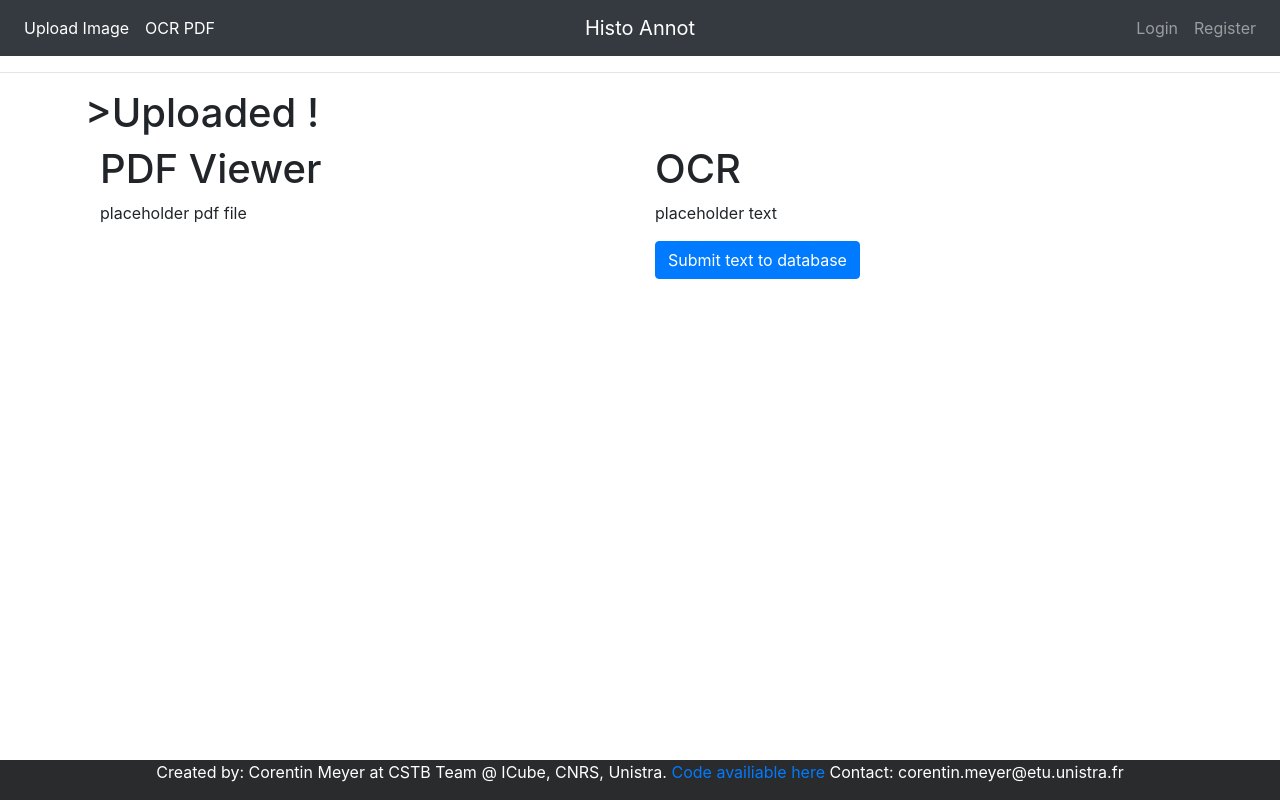
After one commit to lambda-science/IMPatienT, a Flask app: template app/templates/ocr_results.html in a window 1280 px wide. The commit adds this page. Run offline with Flask 2, Linux system fonts and the light colour scheme; the template is opened without the code that fills it: values that come from a table or form of the project are taken from there, others are empty; tables that the repository leaves empty hold one stand-in row (values such as "Sample post"); parts of the project's set-up code (start-up, migrations or seed data) failed here and were passed over; some libraries are stand-ins or nearby versions.

Commit message:
PDF Upload section for futur OCR tools

```diff
--- a/app/forms.py
+++ b/app/forms.py
@@ -111,3 +111,61 @@ class RegistrationForm(FlaskForm):
         user = User.query.filter_by(email=email.data).first()
         if user is not None:
             raise ValidationError('Email already used.')
+
+
+class PdfForm(FlaskForm):
+    pdf = FileField(validators=[
+        FileRequired(),
+        FileAllowed(["pdf"], "This file is not a valid PDF File !")
+    ],
+                    render_kw={"class": "form-control-file"})
+    patient_ID = StringField('patient_ID',
+                             validators=[DataRequired()],
+                             render_kw={
+                                 "placeholder": "Patient ID",
+                                 "class": "form-control"
+                             })
+    patient_nom = StringField('patient_nom',
+                              validators=[DataRequired()],
+                              render_kw={
+                                  "placeholder": "Patient Last Name",
+                                  "class": "form-control"
+                              })
+    patient_prenom = StringField('patient_prenom',
+                                 validators=[DataRequired()],
+                                 render_kw={
+                                     "placeholder": "Patient First Name",
+                                     "class": "form-control"
+                                 })
+
+    lang = SelectField('lang',
+                       validators=[DataRequired()],
+                       choices=app.config["LANG_LIST"],
+                       render_kw={
+                           "placeholder": "PDF Langage",
+                           "class": "form-control custom-select"
+                       })
+    submit = SubmitField('Upload', render_kw={"class": "btn btn-primary mb-2"})
+
+    def validate_patient_nom(self, patient_nom):
+        patient = Patient.query.get(self.patient_ID.data)
+        if patient is not None:
+            if patient.patient_name != patient_nom.data:
+                raise ValidationError(
+                    str('Same Patient ID with different last name already exists: '
+                        + patient.patient_name +
+                        " ; Please use another ID or correct patient name"))
+
+    def validate_patient_prenom(self, patient_prenom):
+        patient = Patient.query.get(self.patient_ID.data)
+        if patient is not None:
+            if patient.patient_firstname != patient_prenom.data:
+                raise ValidationError(
+                    str('Same Patient ID with different firstname already exists: '
+                        + patient.patient_firstname +
+                        " ;  Please use another ID or correct patient name"))
+
+
+class OcrForm(FlaskForm):
+    submit = SubmitField('Submit text to database',
+                         render_kw={"class": "btn btn-primary mb-2"})
--- a/app/routes.py
+++ b/app/routes.py
@@ -3,8 +3,8 @@ import json
 
 from app import app
 from app import db
-from app.forms import ImageForm, AnnotForm, LoginForm, RegistrationForm
-from app.models import User, Image, Patient
+from app.forms import ImageForm, AnnotForm, LoginForm, RegistrationForm, PdfForm, OcrForm
+from app.models import User, Image, Patient, Pdf
 import app.histofunc as Histofunc
 
 from flask import Flask, flash, request, redirect, url_for, render_template, send_from_directory, session
@@ -177,8 +177,8 @@ def annot_page():
 
     if form.validate_on_submit():
         # Save form data in the session cookie
-        session["patient_nom"] = "tot"
-        session["patient_prenom"] = "tat"
+        session["patient_nom"] = "Placeholder"
+        session["patient_prenom"] = "Placeholder"
         session["expert_name"] = image_requested.expert_id
         session["diagnostic"] = form.diagnostic.data
         session["feature"] = {}
@@ -328,3 +328,121 @@ def write_report():
         shutil.rmtree(temp_user_dir)
     # Finally we render the results page
     return render_template("results.html")
+
+
+@app.route("/upload_pdf", methods=["GET", "POST"])
+@login_required
+def upload_pdf():
+    """Index page that is used to upload the image to the app and register patient ID.
+    Redirect to the annotation page after a succesful upload.
+    Also show the availiable file that already have been uploaded"""
+    form = PdfForm()
+    # Wipe old temporary data form user
+    temp_user_dir = os.path.join(app.config["UPLOAD_FOLDER"],
+                                 session["username"])
+    try:
+        shutil.rmtree(temp_user_dir)
+    except:
+        pass
+    # Show Image History
+    pdf_history = Pdf.query.filter_by(expert_id=current_user.id)
+    if form.validate_on_submit():
+        file = form.pdf.data
+        patient_ID = form.patient_ID.data
+        filename = secure_filename(patient_ID + "_" + file.filename)
+
+        # Create a temporary folder for username
+
+        if not os.path.exists(temp_user_dir):
+            os.makedirs(temp_user_dir)
+        # Save the image to a temp folder
+        file.save(os.path.join(temp_user_dir, filename))
+        # Get User ID
+        expert = User.query.filter_by(username=session["username"]).first()
+        # Create our new Image & Patient database entry
+        pdf = Pdf(pdf_name=filename,
+                  patient_id=form.patient_ID.data,
+                  expert_id=expert.id)
+        patient = Patient(id=form.patient_ID.data,
+                          patient_name=form.patient_nom.data,
+                          patient_firstname=form.patient_prenom.data)
+        # Check if the image or patient already exist in DB (same filename & patient ID)
+        # If not: add it to DB
+        if pdf.isduplicated() == False:
+            pdf.set_pdfblob(os.path.join(temp_user_dir, filename))
+            db.session.add(pdf)
+            db.session.commit()
+
+        if patient.existAlready() == False:
+            db.session.add(patient)
+            db.session.commit()
+
+        # Finally delete the image file in temps folder and redirect to annotation
+        if os.path.exists(os.path.join(temp_user_dir, filename)):
+            os.remove(os.path.join(temp_user_dir, filename))
+        return redirect(
+            url_for("ocr_results", filename=filename, patient_ID=patient_ID))
+    else:
+        print("Not Validated")
+    return render_template("ocr_upload.html",
+                           form=form,
+                           pdf_history=pdf_history)
+
+
+@app.route("/ocr_results", methods=["GET", "POST"])
+@login_required
+def ocr_results():
+    """Render the annotation page after the upload of the initial image.
+    Redirects to the results page when the annotation form is submitted."""
+    form = OcrForm()
+    session["filename"] = request.args.get("filename")
+    session["patient_ID"] = request.args.get("patient_ID")
+    pdf_requested = Pdf.query.filter_by(
+        pdf_name=session["filename"],
+        patient_id=session["patient_ID"]).first()
+    if pdf_requested != None and form.validate_on_submit(
+    ) == False and pdf_requested.expert_id == current_user.id:
+        session["pdf_expert_id"] = pdf_requested.expert_id
+        # Create a temporary folder for username
+        temp_user_dir = os.path.join(app.config["UPLOAD_FOLDER"],
+                                     session["username"])
+        if not os.path.exists(temp_user_dir):
+            os.makedirs(temp_user_dir)
+        # Write the PDF File
+        filepath_to_write = os.path.join(temp_user_dir, pdf_requested.pdf_name)
+        Histofunc.write_file(pdf_requested.pdf_binary, filepath_to_write)
+        session["filepath"] = os.path.join(session["username"],
+                                           pdf_requested.pdf_name)
+
+    elif pdf_requested == None:
+        flash('PDF doesn\'t exist!', "error")
+        return redirect(url_for('upload_pdf'))
+    elif pdf_requested.expert_id != current_user.id:
+        flash('User not authorized for this PDF!', "error")
+        return redirect(url_for('upload_pdf'))
+
+    if form.validate_on_submit():
+        # Save form data in the session cookie
+        session["ocr_results_text"] = "placeholder report text OCR"
+        return redirect(url_for("write_ocr_report"))
+    return render_template("ocr_results.html",
+                           filename=session["filepath"],
+                           patient_ID=session["patient_ID"],
+                           form=form)
+
+
+@app.route("/sucess_ocr", methods=["GET", "POST"])
+def write_ocr_report():
+    """Write the histological report and serve the results page for patient with download links"""
+    # Write the histology report to file with first the basic informations
+    temp_user_dir = os.path.join(app.config["UPLOAD_FOLDER"],
+                                 session["username"])
+    pdf_requested = Pdf.query.filter_by(
+        pdf_name=session["filename"],
+        patient_id=session["patient_ID"]).first()
+    if pdf_requested != None:
+        pdf_requested.report_text = str(session["ocr_results_text"])
+        db.session.commit()
+        shutil.rmtree(temp_user_dir)
+    # Finally we render the results page
+    return render_template("ocr_sucess.html")
--- a/app/templates/base.html
+++ b/app/templates/base.html
@@ -25,6 +25,9 @@
       <ul class="navbar-nav mr-auto">
         <li class="nav-item active">
           <a class="nav-link" href="{{ url_for('upload_file') }}">Upload Image</a>
+        </li>
+        <li class="nav-item active">
+          <a class="nav-link" href="{{ url_for('upload_pdf') }}">OCR PDF</a>
         </li>
       </ul>
     </div>
--- /dev/null
+++ b/app/templates/ocr_results.html
@@ -0,0 +1,25 @@
+{% extends "base.html"%}
+{% block content %}
+<h1>>Uploaded !</h1>
+
+<div class="container">
+    <div class="row">
+        <div class="col">
+            <h1>PDF Viewer</h1>
+            <p>placeholder pdf file</p>
+        </div>
+
+        <div class="col">
+            <h1>OCR</h1>
+            <p>placeholder text</p>
+            <form method="post">
+                <div class="form-group">
+                    {{ form.hidden_tag() }}
+                    {{ form.submit }}
+                </div>
+            </form>
+        </div>
+    </div>
+
+</div>
+{% endblock %}
--- a/config.py
+++ b/config.py
@@ -13,6 +13,8 @@ class Config(object):
         os.path.join("config", "config_ontology.tsv"))
     DIAG_LIST = Histofunc.create_diag_list(
         os.path.join("config", "diagnostic.tsv"))
+    LANG_LIST = Histofunc.create_lang_list(
+        os.path.join("config", "config_lang_ocr.tsv"))
     SQLALCHEMY_DATABASE_URI = os.environ.get('DATABASE_URL') or \
         'sqlite:///' + os.path.join(basedir, 'app.db')
     SQLALCHEMY_TRACK_MODIFICATIONS = False
```
Also changed, not shown: app/histofunc.py (+7 -0 lines), app/models.py (+26 -0 lines), app/templates/ocr_sucess.html (added, +9 -0 lines), app/templates/ocr_upload.html (added, +39 -0 lines), migrations/versions/999561e3d610_.py (added, +43 -0 lines), 1 other file.
